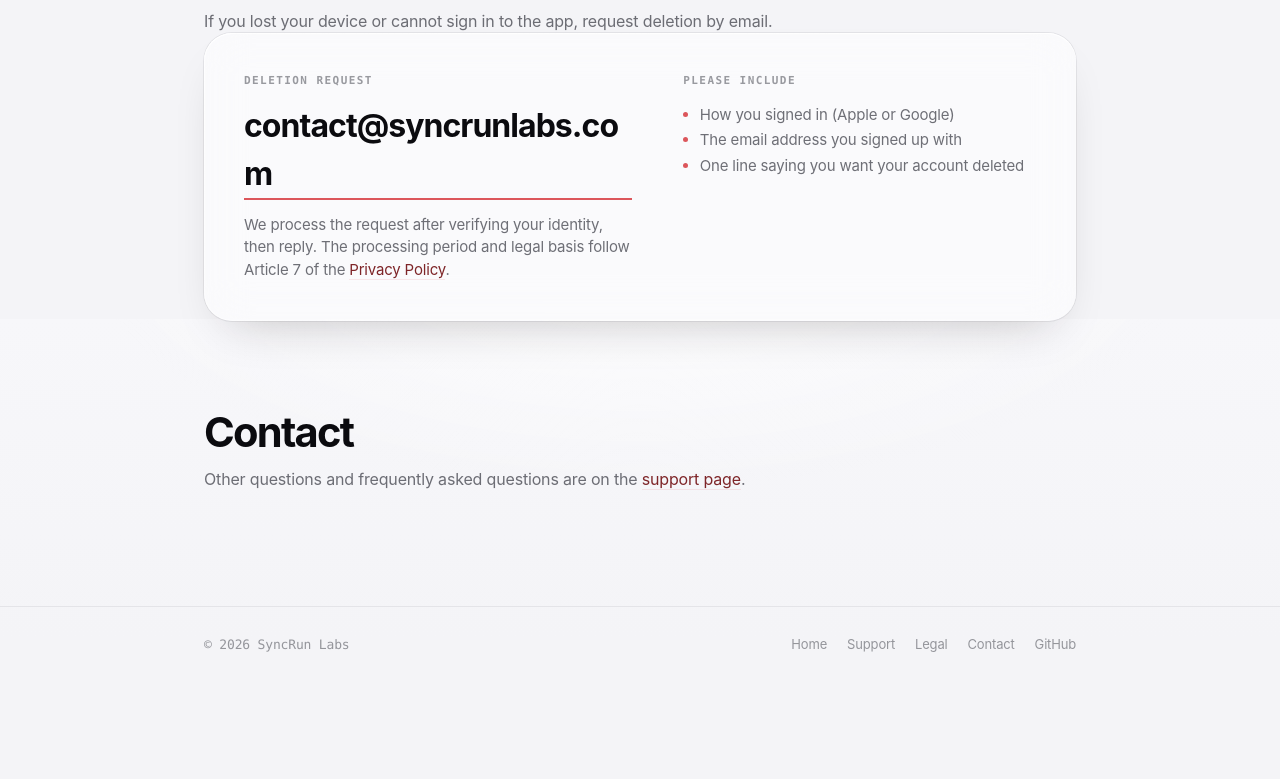
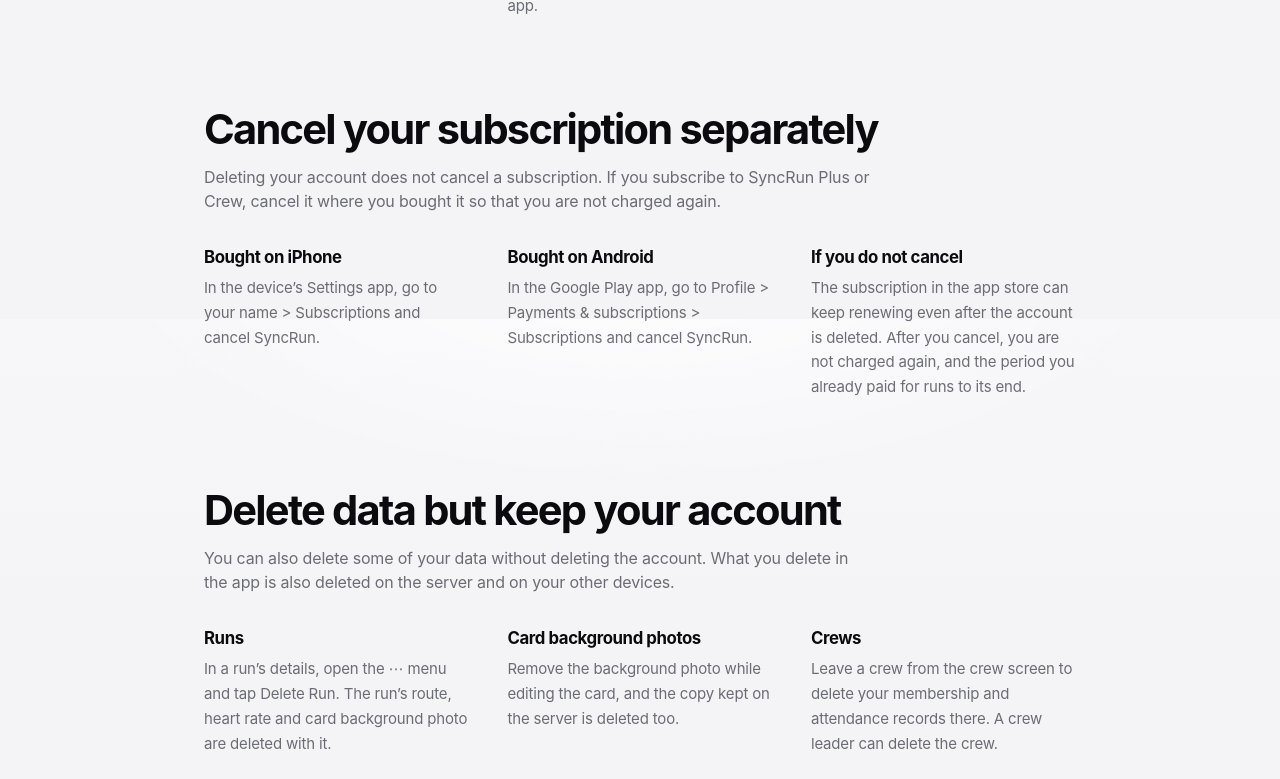
Before and after one commit to syncrun-labs/syncrun-web, a Next.js app: page /en/account/delete in a window 1280 px wide. Shown: the part 2081-2860 px from the top of the page. Before the commit the page ends 2764 px from the top, so only its background shows below. Built offline with nearby package versions, Linux system fonts and the light colour scheme.

Commit message:
docs(account): 계정 삭제 안내에 남는 데이터 · 구독 해지 · 기록만 지우기를 더한다 — syncrun#549

```diff
--- a/src/account/Account.tsx
+++ b/src/account/Account.tsx
@@ -100,6 +100,24 @@
             </div>
           </section>
 
+          {[
+            { id: "subscription", copy: c.subscription },
+            { id: "records", copy: c.records },
+          ].map(({ id, copy }) => (
+            <section key={id} className="doc__section" id={id}>
+              <h2 className="h2 doc__h2">{copy.heading}</h2>
+              <p className="doc__section-lede">{copy.lede}</p>
+              <div className="doc__cols">
+                {copy.cols.map((col) => (
+                  <div key={col.h}>
+                    <h3 className="doc__h3">{col.h}</h3>
+                    <p className="doc__p">{col.p}</p>
+                  </div>
+                ))}
+              </div>
+            </section>
+          ))}
+
           <section className="doc__section" id="email">
             <h2 className="h2 doc__h2">{c.email.heading}</h2>
             <p className="doc__section-lede">{c.email.lede}</p>
--- a/src/i18n/account.ts
+++ b/src/i18n/account.ts
@@ -15,6 +15,8 @@
     cols: { h: string; items?: string[]; p: string }[];
   };
   device: { heading: string; lede: string; cols: { h: string; p: string }[] };
+  subscription: { heading: string; lede: string; cols: { h: string; p: string }[] };
+  records: { heading: string; lede: string; cols: { h: string; p: string }[] };
   email: {
     heading: string;
     lede: string;
@@ -59,12 +61,20 @@
       cols: [
         {
           h: "서버에서 지워지는 것",
-          items: ["계정과 러닝 기록 전체", "프로필 이름과 사진", "카드 배경 사진", "기기 알림 토큰", "약관 동의 기록"],
+          items: [
+            "계정과 러닝 기록 전체",
+            "프로필 이름과 사진",
+            "카드 배경 사진",
+            "구독 정보",
+            "크루 소속 · 출석 기록과 크루 초대 · 가입 요청",
+            "기기 알림 토큰",
+            "약관 동의 기록",
+          ],
           p: "Apple로 로그인한 계정은 Apple ID 설정의 앱 연결도 함께 폐기됩니다.",
         },
         {
           h: "남는 것",
-          p: "함께 뛴 사람의 기록에 남은 단체 결과는 그 사람의 기록이라 지워지지 않습니다. 그 기록에서 이름은 러닝 당시의 이름으로 남습니다.",
+          p: "함께 뛴 사람의 기록에 남은 단체 결과는 그 사람의 기록이라 지워지지 않고, 이름은 러닝 당시의 이름으로 남습니다. 크루장이던 크루는 지워지지 않고 크루장 없이 읽기 전용이 되어 크루원이 이어받을 수 있습니다. 법령이 보존을 요구하는 기록은 그 기간 동안 보관한 뒤 지웁니다 — 위치정보 이용·제공사실 확인자료 6개월, 소비자 불만·분쟁 처리 기록 3년, 서비스 이용 로그 3개월.",
         },
         {
           h: "되돌릴 수 없습니다",
@@ -87,6 +97,42 @@
         {
           h: "로그아웃",
           p: "로그아웃은 계정을 지우지 않습니다. 이 기기에서 나갈 뿐이고, 기기의 러닝 기록은 그대로 남습니다.",
+        },
+      ],
+    },
+    subscription: {
+      heading: "구독은 따로 해지해 주세요",
+      lede: "회원 탈퇴는 구독 해지가 아닙니다. SyncRun Plus · Crew를 구독 중이라면 산 곳에서 해지해야 다음 결제가 이루어지지 않습니다.",
+      cols: [
+        {
+          h: "iPhone에서 샀다면",
+          p: "기기의 설정 앱에서 이름 > 구독으로 들어가 SyncRun을 해지합니다.",
+        },
+        {
+          h: "Android에서 샀다면",
+          p: "Google Play 앱에서 프로필 > 결제 및 정기 결제 > 정기 결제로 들어가 SyncRun을 해지합니다.",
+        },
+        {
+          h: "해지하지 않으면",
+          p: "계정을 지워도 앱 마켓의 구독은 계속 갱신될 수 있습니다. 해지해도 이미 결제한 기간이 끝날 때까지는 결제가 다시 이루어지지 않습니다.",
+        },
+      ],
+    },
+    records: {
+      heading: "계정은 두고 기록만 지우기",
+      lede: "계정을 지우지 않고 일부 데이터만 지울 수도 있습니다. 앱에서 지우면 서버와 다른 기기에서도 함께 지워집니다.",
+      cols: [
+        {
+          h: "러닝 기록",
+          p: "기록 상세의 ⋯ 메뉴에서 「기록 삭제」를 누릅니다. 그 기록의 경로 · 심박 · 카드 배경 사진이 함께 지워집니다.",
+        },
+        {
+          h: "카드 배경 사진",
+          p: "카드를 꾸미는 화면에서 배경 사진을 빼면 서버에 보관된 사진도 지워집니다.",
+        },
+        {
+          h: "크루",
+          p: "크루 화면에서 크루를 탈퇴하면 그 크루의 소속과 출석 기록이 지워집니다. 크루장은 크루를 삭제할 수 있습니다.",
         },
       ],
     },
@@ -142,6 +188,8 @@
             "Your account and every run",
             "Profile name and photo",
             "Run card background photos",
+            "Subscription information",
+            "Crew memberships, attendance records, and crew invitations and join requests",
             "Device notification tokens",
             "Records of consent to the terms",
           ],
@@ -149,7 +197,7 @@
         },
         {
           h: "What remains",
-          p: "Group results kept in the records of people you ran with are their records, so they are not deleted. Your name stays there as it was at the time of the run.",
+          p: "Group results kept in the records of people you ran with are their records, so they are not deleted, and your name stays there as it was at the time of the run. A crew you led is not deleted; it becomes read-only without a leader, and a member can take it over. Records that the law requires us to keep are kept for that period and then deleted: records of location information use and provision for 6 months, records of consumer complaints and dispute handling for 3 years, and service access logs for 3 months.",
         },
         {
           h: "It cannot be undone",
@@ -172,6 +220,42 @@
         {
           h: "Signing out",
           p: "Signing out does not delete the account. It only signs you out on this device, and the runs on the device remain.",
+        },
+      ],
+    },
+    subscription: {
+      heading: "Cancel your subscription separately",
+      lede: "Deleting your account does not cancel a subscription. If you subscribe to SyncRun Plus or Crew, cancel it where you bought it so that you are not charged again.",
+      cols: [
+        {
+          h: "Bought on iPhone",
+          p: "In the device’s Settings app, go to your name > Subscriptions and cancel SyncRun.",
+        },
+        {
+          h: "Bought on Android",
+          p: "In the Google Play app, go to Profile > Payments & subscriptions > Subscriptions and cancel SyncRun.",
+        },
+        {
+          h: "If you do not cancel",
+          p: "The subscription in the app store can keep renewing even after the account is deleted. After you cancel, you are not charged again, and the period you already paid for runs to its end.",
+        },
+      ],
+    },
+    records: {
+      heading: "Delete data but keep your account",
+      lede: "You can also delete some of your data without deleting the account. What you delete in the app is also deleted on the server and on your other devices.",
+      cols: [
+        {
+          h: "Runs",
+          p: "In a run’s details, open the ⋯ menu and tap Delete Run. The run’s route, heart rate and card background photo are deleted with it.",
+        },
+        {
+          h: "Card background photos",
+          p: "Remove the background photo while editing the card, and the copy kept on the server is deleted too.",
+        },
+        {
+          h: "Crews",
+          p: "Leave a crew from the crew screen to delete your membership and attendance records there. A crew leader can delete the crew.",
         },
       ],
     },
```
